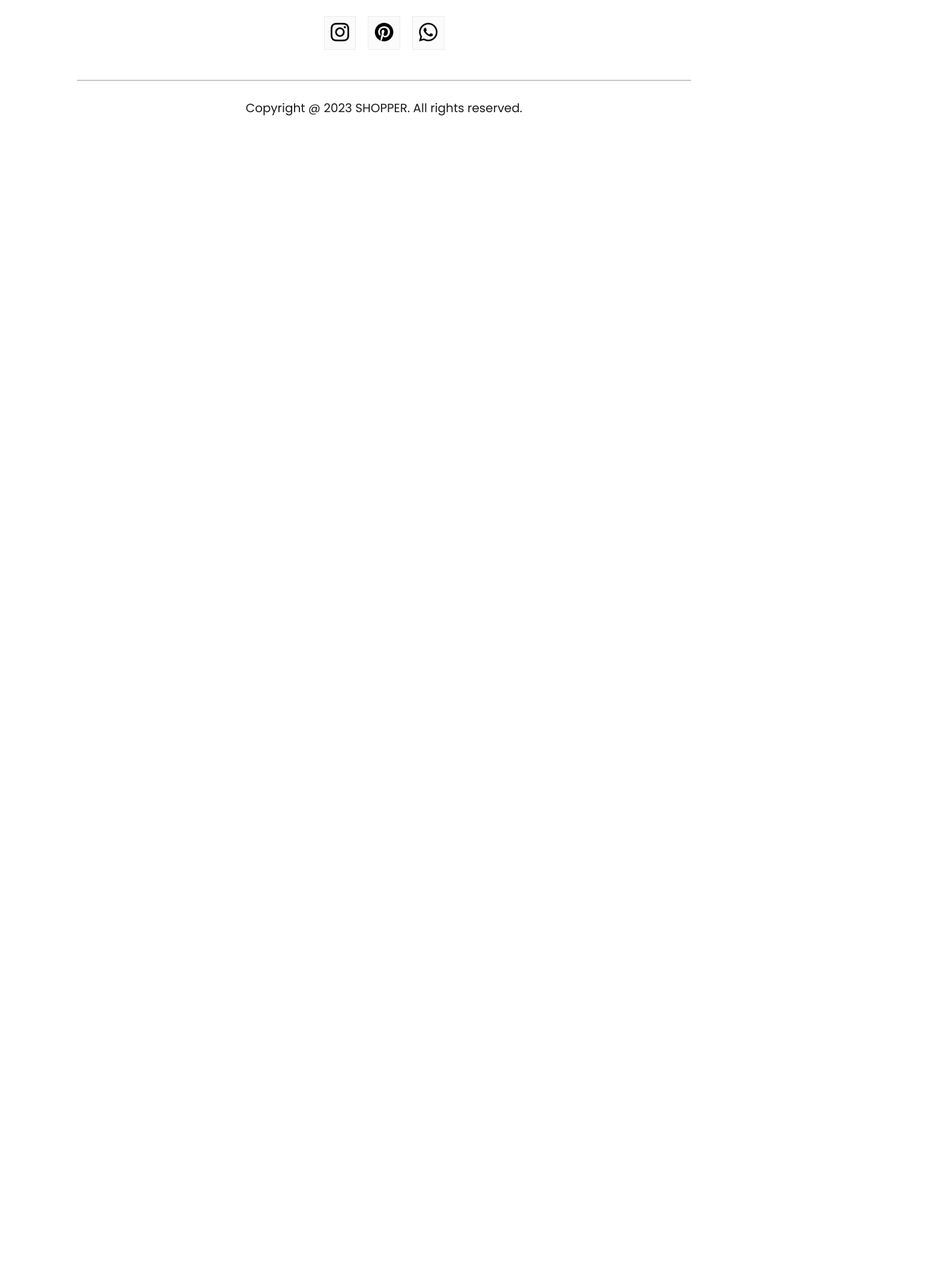
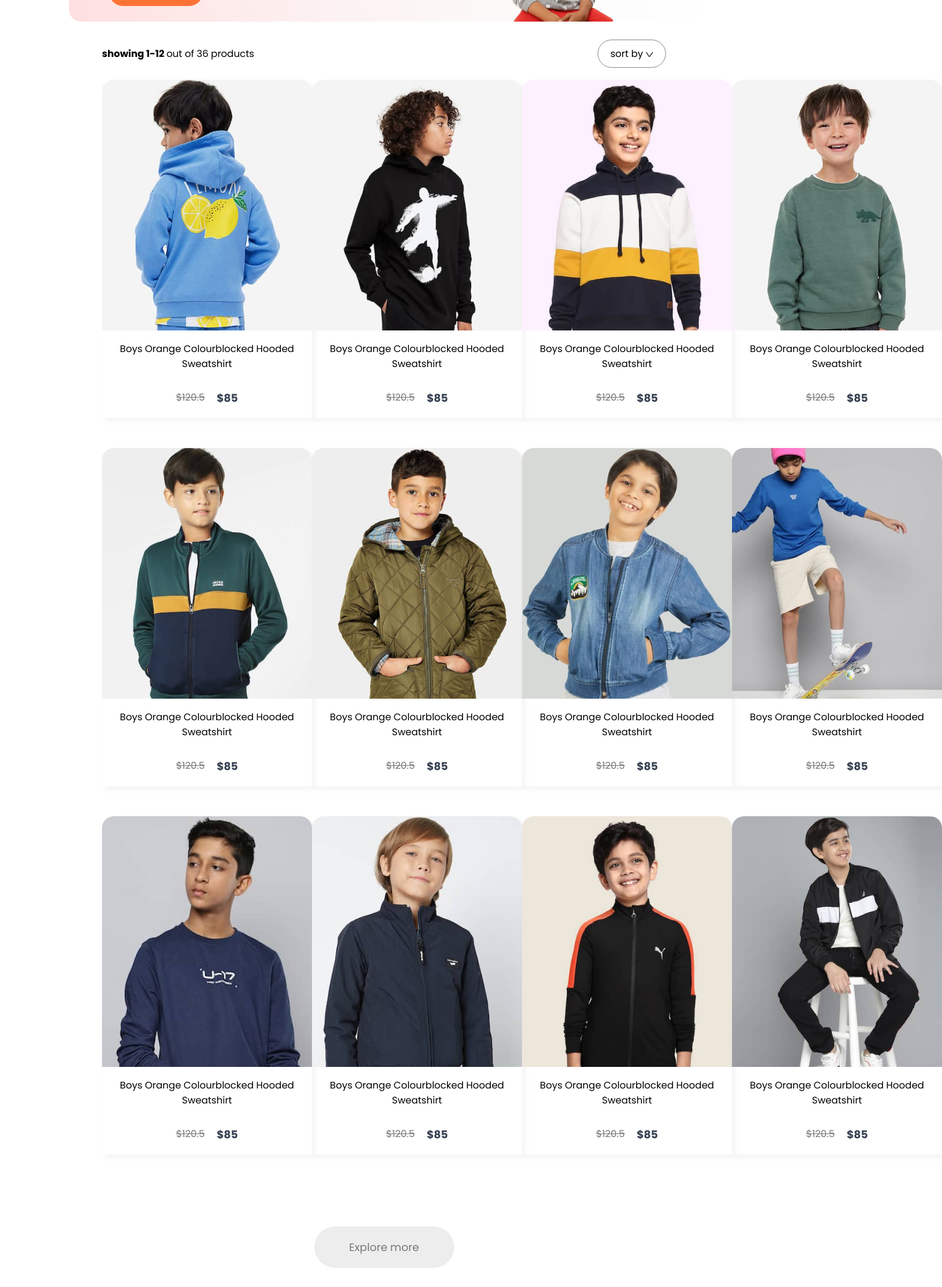
Before and after one commit to p-Limbo1996/E-commerce, a React (Create React App) app: page /kids in a window 1280 px wide. Shown: the part 320-2466 px from the top of the page at 60% size, 1570 px wide, since content can reach past the window. Before the commit the page ends 800 px from the top, so only its background shows below. Built offline with nearby package versions, Linux system fonts and the light colour scheme.

Commit message:
create ShopCategory and style

```diff
--- a/src/App.js
+++ b/src/App.js
@@ -7,6 +7,10 @@ import Product from "./pages/Product";
 import ShopCategory from "./pages/ShopCategory";
 import Cart from "./pages/Cart";
 import Footer from "./Components/Footer/Footer";
+import mens_banner from "./Components/assets/banner_mens.png"
+import womens_banner from "./Components/assets/banner_women.png"
+import kids_banner from "./Components/assets/banner_kids.png"
+
 const App = () => {
   return (
     <div>
@@ -15,9 +19,9 @@ const App = () => {
         <Navbar />
         <Routes>
         <Route path="/" element={<Shop />} />
-        <Route path="/mens" element={<ShopCategory category="men" />} />
-        <Route path="/womens" element={<ShopCategory category="women" />} />
-        <Route path="/kids" element={<ShopCategory category="kid" />} />
+        <Route path="/mens" element={<ShopCategory baner={mens_banner}   category="men" />} />
+        <Route path="/womens" element={<ShopCategory  baner={womens_banner} category="women" />} />
+        <Route path="/kids" element={<ShopCategory baner={kids_banner}  category="kid" />} />
         <Route path="/product" element={<Product />}>
           <Route path=":productId" element={<Product />} />
         </Route>
--- /dev/null
+++ b/src/pages/ShopCategory.css
@@ -0,0 +1,52 @@
+
+
+.shop-category-banner{
+    display: block;
+    margin: 30px auto;
+    width: 82%;
+    border-radius: 20px 0 0 20px;
+}
+
+.shopcategory-indexsort{
+    display: flex;
+    justify-content: space-between;
+    margin: 0 170px;
+    align-items: center;
+
+
+}
+.shopcategory-indexsort p span{
+    font-weight: 600;
+}
+
+.shopcategory-sort{
+    padding: 10px 20px;
+    border : 1px solid #888;
+    border-radius: 40px;
+}
+
+.shopcategory-products{
+    margin: 20px 170px ;
+    display: grid;
+    text-align: center;
+    grid-template-columns: repeat(4,1fr);
+    row-gap: 50px;
+}
+
+.shopcategory-products > .item{
+    margin: 0 auto;
+}
+
+.shopcategory-loadmore{
+  display: flex;
+  align-items: center;
+  justify-content: center;
+  margin: 120px auto;
+  width: 233px;
+  height: 69px;
+  color: #787878;
+  background: #ededed;
+  font-size: 18px;
+  font-weight: 500;
+  border-radius: 75px;
+}
--- a/src/pages/ShopCategory.jsx
+++ b/src/pages/ShopCategory.jsx
@@ -1,9 +1,43 @@
-import React from 'react'
+import React, { useContext } from "react";
+import { ShopContext } from "../Context/ShopContex";
+import dropdown_icon from "../Components/assets/dropdown_icon.png";
+import Item from "../Components/Item/Item";
+import "./ShopCategory.css"
 
-const ShopCategory = ({category}) => {
+const ShopCategory = (props) => {
+
+
+  const { all_product } = useContext(ShopContext);
+
   return (
-    <div>{category}</div>
-  )
-}
+    <div className="shop-category">
+      <img className="shop-category-banner" src={props.baner} alt="" />
 
-export default ShopCategory
+      <div className="shopcategory-indexsort">
+        <p>
+          <span>showing  1-12 </span> out of 36 products
+        </p>
+        <div className="shopcategory-sort">
+          sort by <img src={dropdown_icon} alt="" />
+        </div>
+      </div>
+
+      <div className="shopcategory-products">
+        {all_product.map((item, i) => {
+
+          if (props.category===item.category) {
+            return <Item key={i} {...item} />
+          }
+          else{ return null}
+        }
+        )}
+      </div>
+
+      <div className="shopcategory-loadmore">
+        Explore more
+      </div>
+    </div>
+  );
+};
+
+export default ShopCategory;
```
